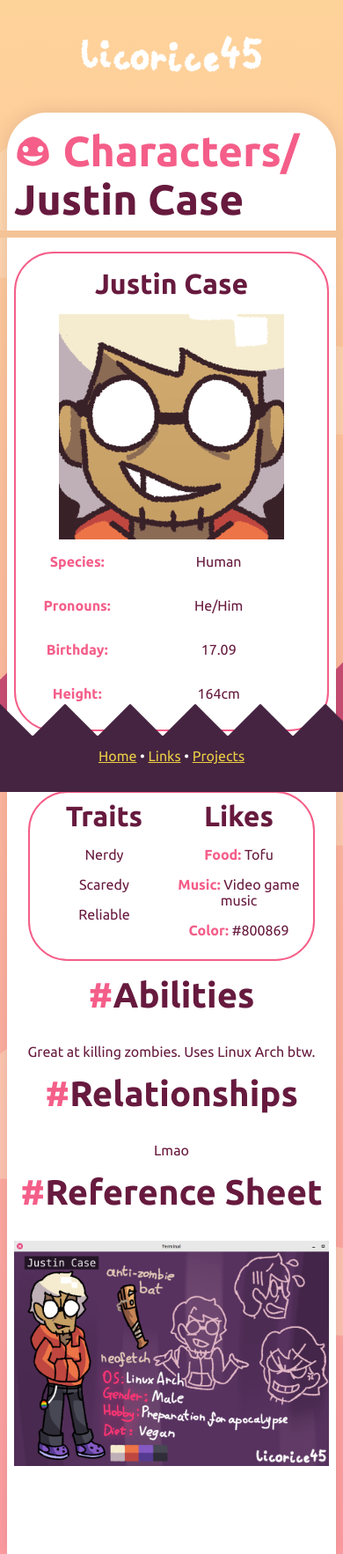
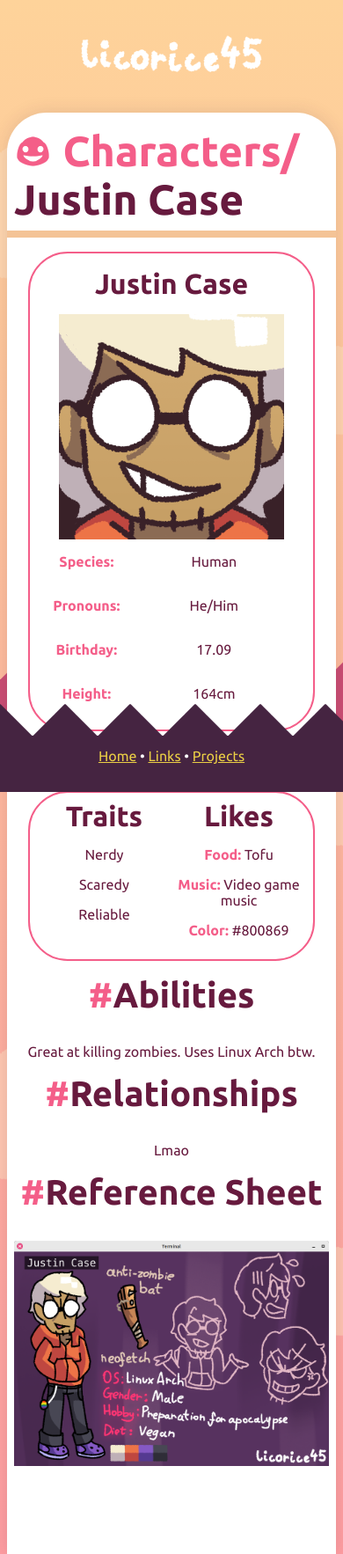
Before and after one commit to licorice45/licorice45.github.io, a Jekyll site: the page built from _ocs/justin.md, in a window 390 px wide. Shown: the whole page at 88% size. Built offline with Jekyll 4.4.1, drawn with Linux system fonts in a browser that asks for light colours.

Commit message:
other quick fix broke one thing so another quick fix

```diff
--- a/assets/style.css
+++ b/assets/style.css
@@ -75,7 +75,7 @@ div.infobox img {
 @media only screen and (max-width: 1220px) {
 	div.infobox {
 		position: relative;
-		width: calc(100% - 36px);
+		width: calc(100% - 68px);
 		border-radius: 45px;
 		margin: 0 auto;
 		padding: 16px;
@@ -106,11 +106,11 @@ h1.header-separator:before {
 	content: "";
 	background: #F4C396;
 	height: 8px;
-	width: calc(100% + 64px);
+	width: calc(100% + 16px);
 	position: absolute;
 	left: 0;
 	bottom: 0;
-	margin: 0 -32px -16px;
+	margin: 0 -8px -16px;
 }
 
 /*.header-separator{
```
